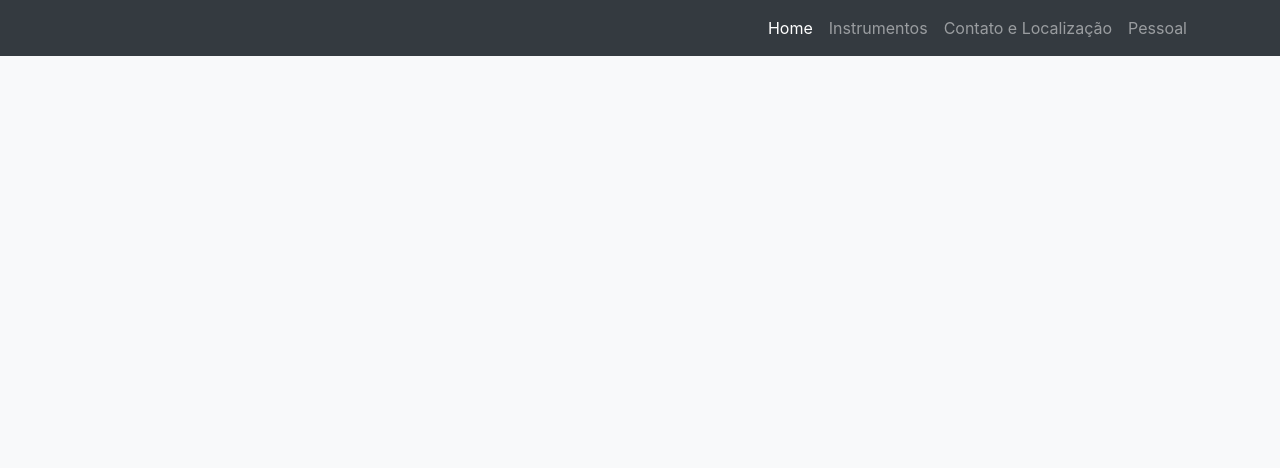
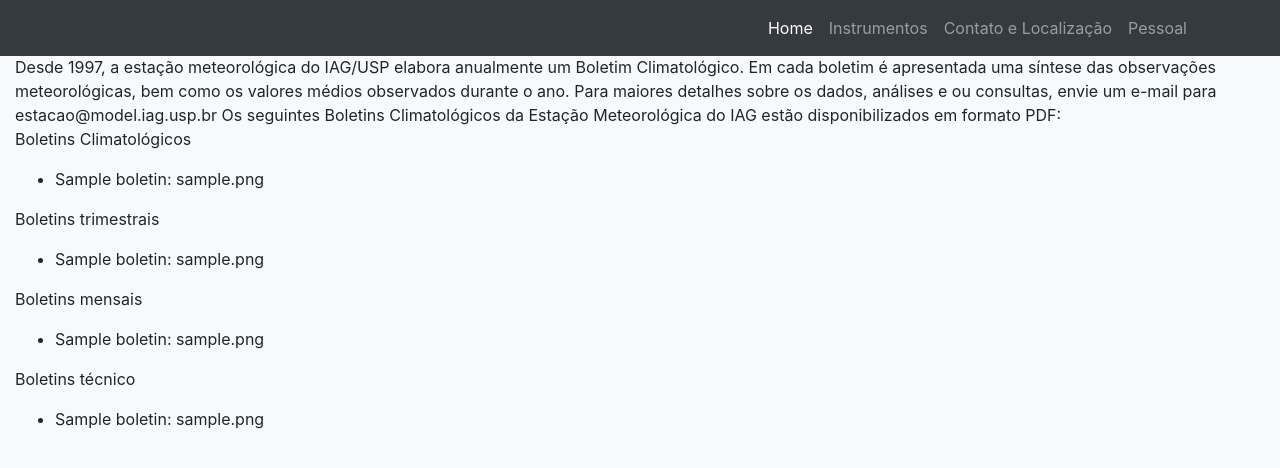
Before and after one commit to iagsti/site-estacao, a Django app: template estacao/boletins/templates/boletins.html in a window 1280 px wide. Shown: the top 468 px of the page. Run offline with Django 3.2, Linux system fonts and the light colour scheme; the template is opened without the code that fills it: values that come from a table or form of the project are taken from there, others are empty; tables that the repository leaves empty hold one stand-in row (values such as "Sample post"); parts of the project's set-up code (start-up, migrations or seed data) failed here and were passed over; some libraries are stand-ins or nearby versions.

Commit message:
Renderiza boletins - issue #34
Renderiza os dados de boletins.

```diff
--- a/estacao/boletins/templates/boletins.html
+++ b/estacao/boletins/templates/boletins.html
@@ -1 +1,44 @@
 {% extends 'main.html' %}
+
+{% block content %}
+
+Desde 1997, a estação meteorológica do IAG/USP elabora anualmente um Boletim Climatológico. Em cada boletim é apresentada
+uma síntese das observações meteorológicas, bem como os valores médios observados durante o ano. Para maiores detalhes sobre os dados,
+análises e ou consultas, envie um e-mail para estacao@model.iag.usp.br
+
+Os seguintes Boletins Climatológicos da Estação Meteorológica do IAG estão disponibilizados em formato PDF:
+
+<p>Boletins Climatológicos</p>
+<ul>
+    {% for boletin in climatologico %}
+        <li>{{ boletin.title }}: {{ boletin.file }}</li>
+    {% endfor %}
+</ul>
+
+<p>Boletins trimestrais</p>
+
+<ul>
+    {% for boletin in trimestral %}
+        <li>{{ boletin.title }}: {{ boletin.file }}</li>
+    {% endfor %}
+</ul>
+
+<p>Boletins mensais</p>
+
+<ul>
+    {% for boletin in mensal %}
+        <li>{{ boletin.title }}: {{ boletin.file }}</li>
+    {% endfor %}
+</ul>
+
+<p>Boletins técnico</p>
+
+<ul>
+    {% for boletin in tecnico %}
+        <li>{{ boletin.title }}: {{ boletin.file }}</li>
+    {% endfor %}
+</ul>
+
+
+
+{% endblock content %}
```
Also changed, not shown: estacao/boletins/tests/test_boletins_views.py (+19 -0 lines).
